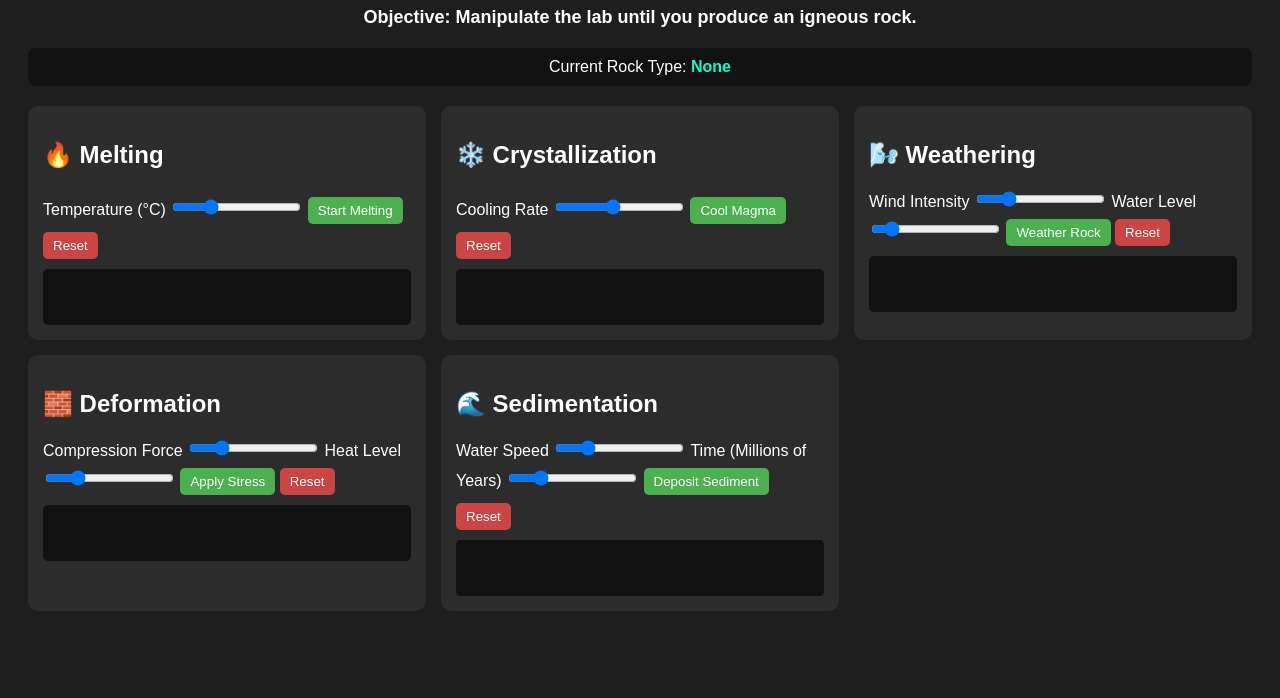
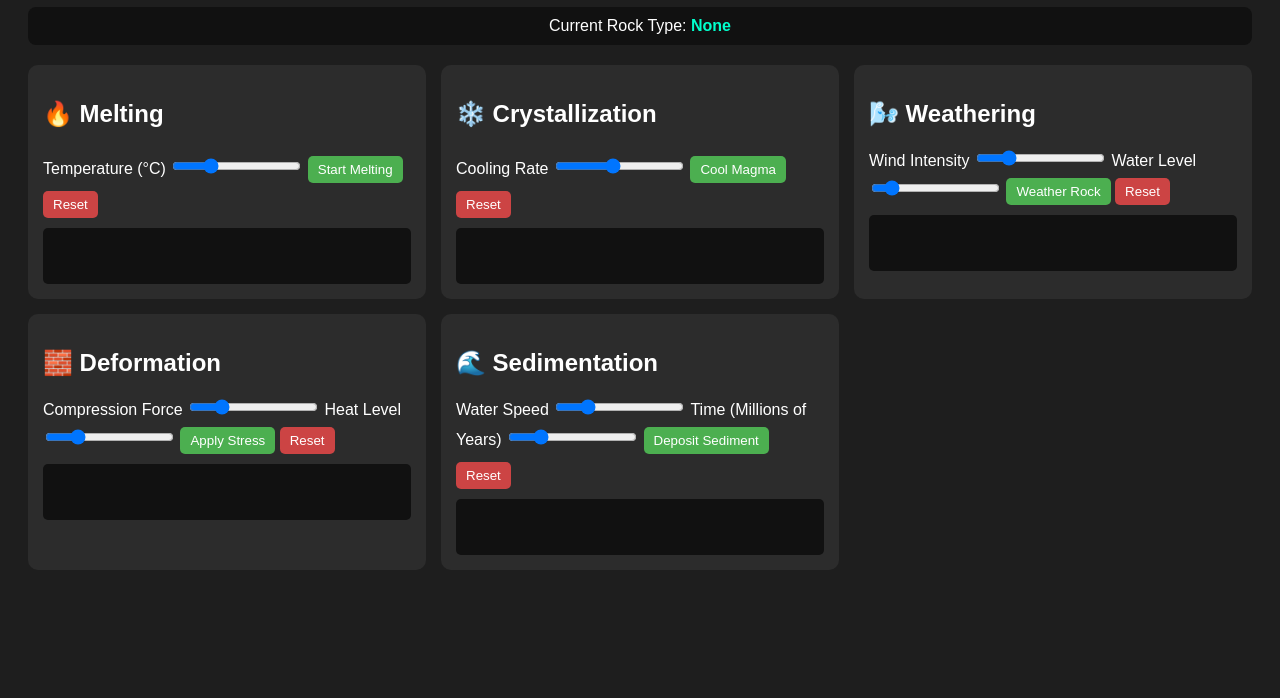
Before and after one commit to andper987-code/rock-cycle-lab, a plain HTML site: page index.html in a window 1280 px wide. Shown: the part 102-800 px from the top of the page. Drawn offline with Linux system fonts and the light colour scheme.

Commit message:
Update index.html

```diff
--- a/index.html
+++ b/index.html
@@ -67,7 +67,6 @@ button:hover { opacity:0.85; }
 <h1>🌎 Interactive Rock Cycle Lab</h1>
 
 <p style="text-align:center; font-size:18px; font-weight:bold;">
-Objective: Manipulate the lab until you produce an igneous rock.
 </p>
 
 <div id="tracker">
```
